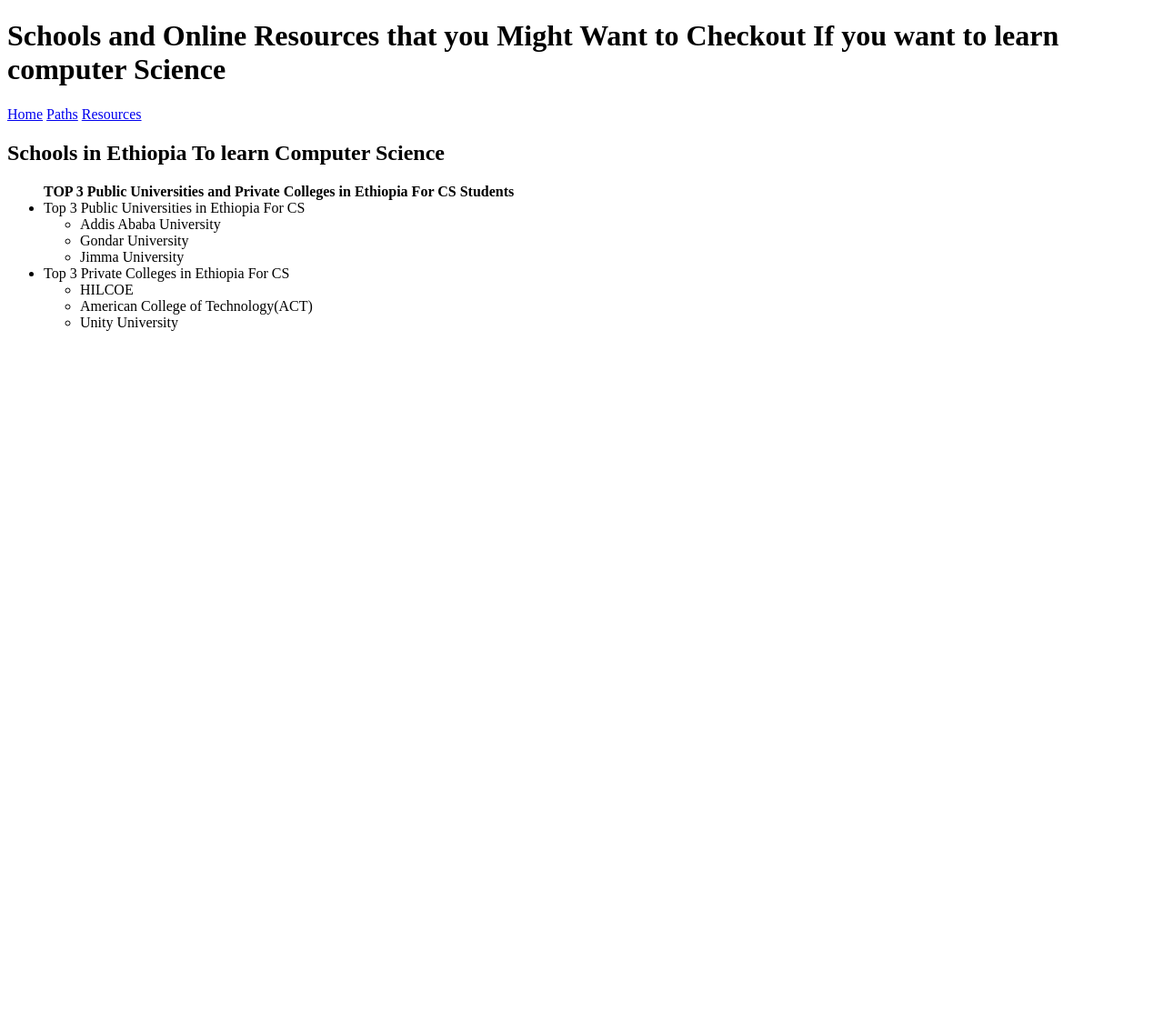
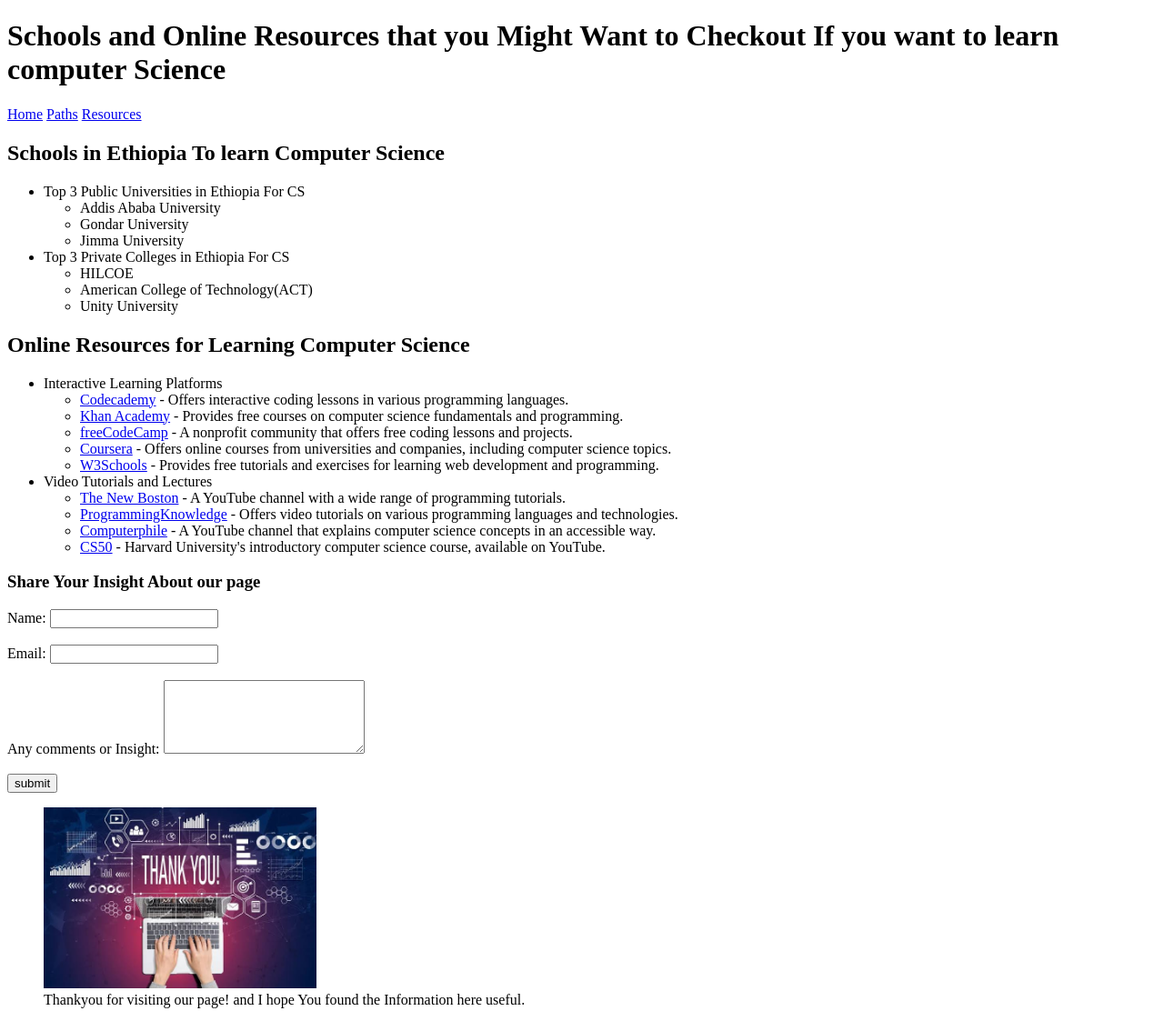
Before and after one commit to Mohammed9013/Web_Assignments, a plain HTML site: page Resources.html in a window 1280 px wide. Shown: the whole page at 91% size. Before the commit the page ends 800 px from the top, so only its background shows below. Drawn offline with Linux system fonts and the light colour scheme.

Commit message:
Add a second ul, Form and img with caption

```diff
--- a/Resources.html
+++ b/Resources.html
@@ -17,23 +17,61 @@
     </nav>
     <main>
         <h2>Schools in Ethiopia To learn Computer Science</h2>
-    <ul><B>TOP 3 Public Universities and Private Colleges in Ethiopia For CS Students</B>
+    <ul>
         <li>Top 3 Public Universities in Ethiopia For CS
             <ul>
                 <li>Addis Ababa University</li>
                 <li>Gondar University</li>
                 <li>Jimma University</li>
             </ul>
+        </li>
+
             <li>Top 3 Private Colleges in Ethiopia For CS
             <ul>
                 <li>HILCOE </li>
                 <li>American College of Technology(ACT)</li>
                 <li>Unity University</li>
+            </ul>
             </li>
+    </ul>
+
+    <h2>Online Resources for Learning Computer Science</h2>
+    <ul>
+       <li>Interactive Learning Platforms
+            <ul>
+            <li><a href="https://www.codecademy.com/">Codecademy</a> - Offers interactive coding lessons in various programming languages.</li>
+            <li><a href="https://www.khanacademy.org/computing">Khan Academy</a> - Provides free courses on computer science fundamentals and programming.</li>
+            <li><a href="https://www.freecodecamp.org/">freeCodeCamp</a> - A nonprofit community that offers free coding lessons and projects.</li>
+            <li><a href="https://www.coursera.org/">Coursera</a> - Offers online courses from universities and companies, including computer science topics.</li>
+            <li><a href="https://www.w3schools.com/">W3Schools</a> - Provides free tutorials and exercises for learning web development and programming.</li>
             </ul>
+        </li>
+        <li>Video Tutorials and Lectures
+            <ul>
+            <li><a href="https://www.youtube.com/user/thenewboston">The New Boston</a> - A YouTube channel with a wide range of programming tutorials.</li>
+            <li><a href="https://www.youtube.com/user/ProgrammingKnowledge">ProgrammingKnowledge</a> - Offers video tutorials on various programming languages and technologies.</li>
+            <li><a href="https://www.youtube.com/user/Computerphile">Computerphile</a> - A YouTube channel that explains computer science concepts in an accessible way.</li>
+            <li><a href="https://www.youtube.com/user/CS50tv">CS50</a> - Harvard University's introductory computer science course, available on YouTube.</li>
+            </ul>
+    </ul>
+    <h3>Share Your Insight About our page</h3>
 
-        </li>
-    </ul>
+    <form action="/ShareInsight" method="post">
+        <label for="Name">Name:</label>
+        <input type="text" name="Name" id="Name" required><br><br>
+        <label for="Email">Email:</label>
+        <input type="email" id="Email" name="Email" required><br><br>
+        <label for="Insight">Any comments or Insight:</label>
+        <textarea id="Insight" name="Insight" rows="5" cols="25"></textarea><br><br>
+        <button type="submit">submit</button>
+    </form>
     </main>
+    <footer>
+        <figure>
+            <img src="image00.jpg" alt="A picture That says Thankyou" width="300"><br>
+            <figcaption>Thankyou for visiting our page! and I hope You found the Information here useful.</figcaption>
+        </figure>
+    </footer>
+
 </body>
 </html>
```
Also changed, not shown: image00.jpg (added).
